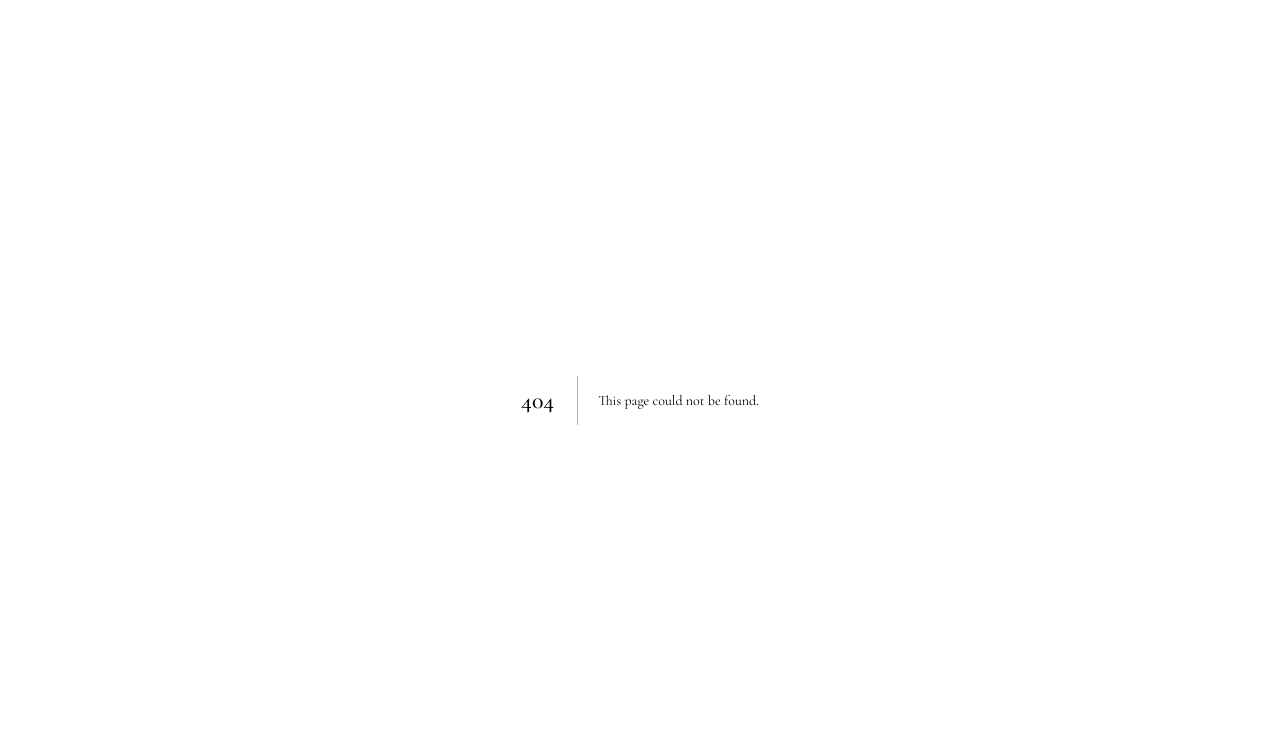
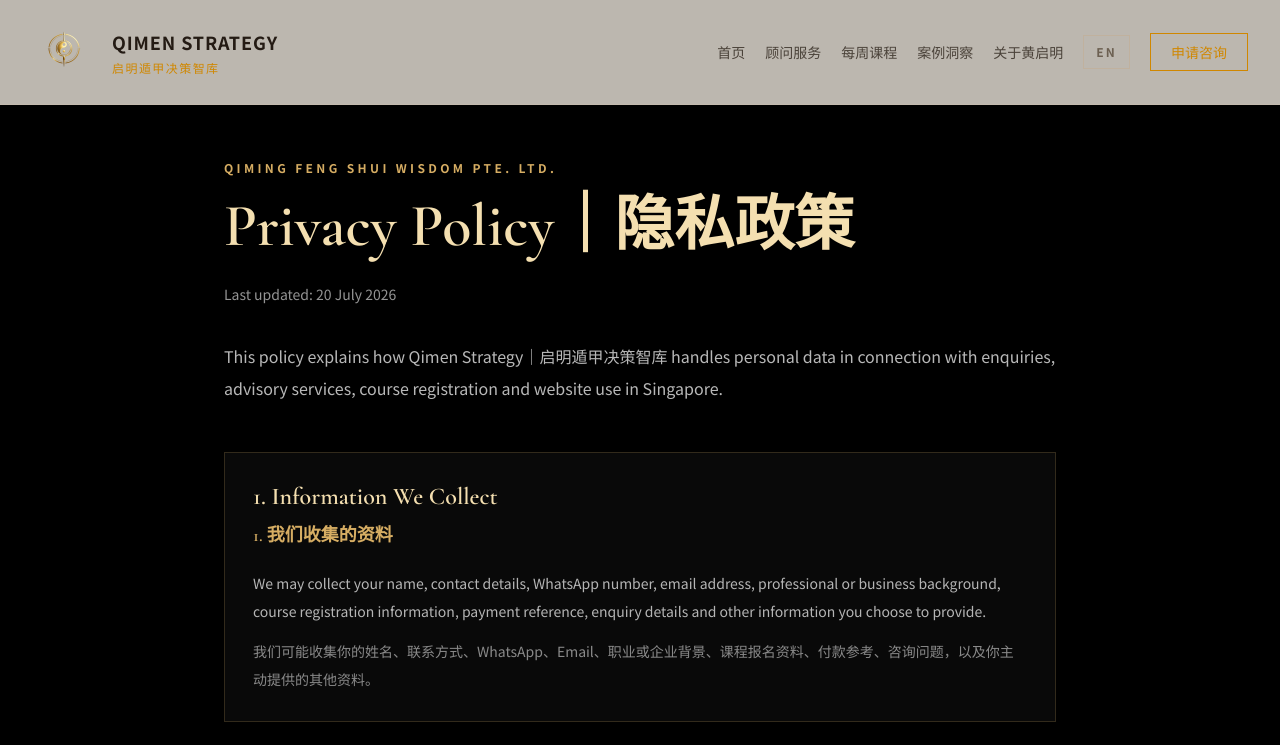
Before and after one commit to BODHIWONG/qmfeng-website, a Next.js app: page /privacy in a window 1280 px wide. Before the commit this address had no page. Shown: the top 745 px of the page. Built offline with nearby package versions, Linux system fonts and the light colour scheme.

Commit message:
Add privacy policy

```diff
--- /dev/null
+++ b/app/privacy/page.tsx
@@ -0,0 +1,52 @@
+import type { Metadata } from "next";
+import { LanguageProvider } from "@/contexts/language-context";
+import Navbar from "@/components/navbar";
+import Footer from "@/components/footer";
+
+export const metadata: Metadata = {
+  title: "Privacy Policy｜隐私政策",
+  description: "Privacy and personal data policy for Qimen Strategy and Qiming Feng Shui Wisdom Pte. Ltd. in Singapore.",
+  alternates: { canonical: "https://www.qmfeng.com/privacy" },
+};
+
+const sections = [
+  ["1. Information We Collect", "1. 我们收集的资料", "We may collect your name, contact details, WhatsApp number, email address, professional or business background, course registration information, payment reference, enquiry details and other information you choose to provide.", "我们可能收集你的姓名、联系方式、WhatsApp、Email、职业或企业背景、课程报名资料、付款参考、咨询问题，以及你主动提供的其他资料。"],
+  ["2. How We Use Information", "2. 资料用途", "Information is used to respond to enquiries, assess the appropriate advisory or course pathway, manage appointments and course registration, verify payment, provide services, maintain records and improve the website and client experience.", "资料用于回复咨询、判断适合的顾问或课程路径、管理预约与课程报名、核实付款、提供服务、保存必要记录，以及改善网站与客户体验。"],
+  ["3. Communication", "3. 联络方式", "By submitting an enquiry or registration form, you consent to being contacted through WhatsApp, phone or email about that enquiry, booking or course. You may ask us to stop non-essential messages.", "提交咨询或报名表后，即表示同意我们通过WhatsApp、电话或Email就该咨询、预约或课程与你联系。你可以要求停止非必要信息。"],
+  ["4. Disclosure and Service Providers", "4. 资料披露与服务供应商", "We do not sell personal data. Information may be processed through service providers used for website hosting, analytics, forms, spreadsheets, CRM, payment verification or communication, subject to appropriate access controls.", "我们不会出售个人资料。资料可能通过网站托管、分析、表单、电子表格、CRM、付款核实或通讯服务供应商处理，并会尽量采用适当的访问控制。"],
+  ["5. Retention and Security", "5. 保存与安全", "Information is retained only for as long as reasonably required for service delivery, business records, dispute handling, legal obligations and legitimate operational needs. Reasonable safeguards are used, but no online system can be guaranteed completely secure.", "资料只会在提供服务、保存业务记录、处理争议、履行法律义务及合理营运需要的期间内保留。我们会采取合理措施，但任何线上系统都无法保证绝对安全。"],
+  ["6. Access, Correction and Withdrawal", "6. 查阅、更正与撤回同意", "You may contact us to request access to or correction of your personal data, or to withdraw consent where applicable. Some information may still need to be retained for legal, accounting or dispute purposes.", "你可以联系我们申请查阅或更正个人资料，或在适用情况下撤回同意。若法律、会计或争议处理需要，部分资料仍可能必须保留。"],
+];
+
+export default function PrivacyPage() {
+  return (
+    <LanguageProvider>
+      <div className="min-h-screen bg-black text-white">
+        <Navbar />
+        <main className="px-4 pb-24 pt-32 md:pt-40">
+          <div className="container mx-auto max-w-4xl">
+            <p className="text-xs font-bold uppercase tracking-[0.28em] text-[#d6ad63]">Qiming Feng Shui Wisdom Pte. Ltd.</p>
+            <h1 className="mt-5 text-4xl font-semibold text-[#f4dfb0] md:text-6xl">Privacy Policy｜隐私政策</h1>
+            <p className="mt-6 text-sm leading-7 text-white/58">Last updated: 20 July 2026</p>
+            <p className="mt-8 text-base leading-8 text-white/72">This policy explains how Qimen Strategy｜启明遁甲决策智库 handles personal data in connection with enquiries, advisory services, course registration and website use in Singapore.</p>
+            <div className="mt-12 space-y-6">
+              {sections.map(([title, zh, body, bodyZh]) => (
+                <section key={title} className="border border-[#d6ad63]/20 bg-white/[0.035] p-7">
+                  <h2 className="text-2xl font-semibold text-[#f4dfb0]">{title}</h2>
+                  <h3 className="mt-2 text-lg font-semibold text-[#d6ad63]">{zh}</h3>
+                  <p className="mt-5 text-sm leading-7 text-white/70">{body}</p>
+                  <p className="mt-3 text-sm leading-7 text-white/52">{bodyZh}</p>
+                </section>
+              ))}
+            </div>
+            <div className="mt-10 border border-[#d6ad63]/30 bg-[#d6ad63]/10 p-7">
+              <h2 className="text-xl font-semibold text-[#f4dfb0]">Contact｜联络</h2>
+              <p className="mt-4 text-sm leading-7 text-white/70">WhatsApp: +65 8959 3499<br />Address: Blk 210 New Upper Changi Road #01-729, Singapore 460210</p>
+            </div>
+          </div>
+        </main>
+        <Footer />
+      </div>
+    </LanguageProvider>
+  );
+}
```
